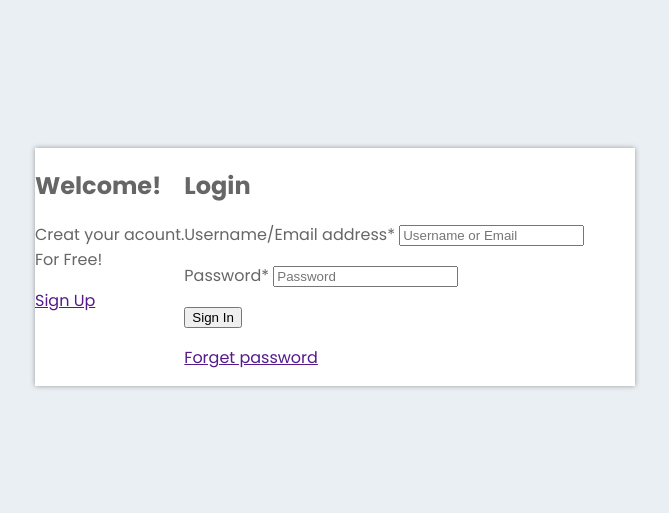
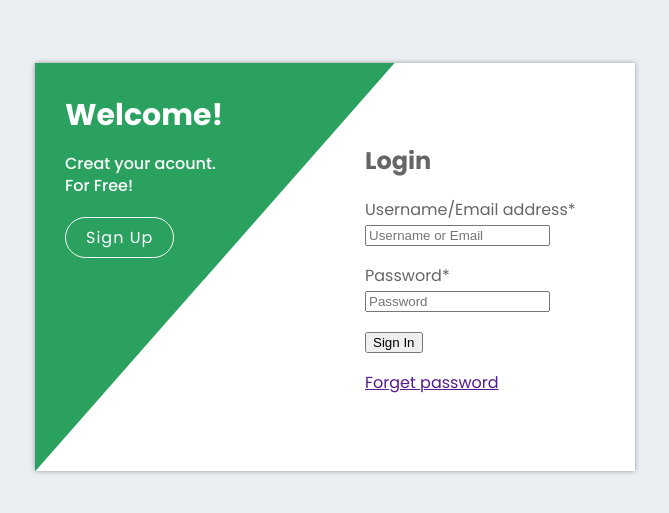
Before and after one commit to Alpha19i/login-form, a plain HTML site: page index.html in a window 1280 px wide. Shown: the part 133-646 px from the top of the page, without its empty margins (305-974 px from the left). Drawn offline with Linux system fonts and the light colour scheme.

Commit message:
css: div.login, div.login-text

```diff
--- a/style.css
+++ b/style.css
@@ -31,3 +31,53 @@ body{
     background: #ffffff;
     box-shadow: 0 0 5px #999999;
 }
+
+.login .col-left,
+.login .col-right{
+    padding: 30px;
+    display: flex;
+}
+.login .col-left{
+    width: 60%;
+    clip-path: polygon(0 0, 0% 100%, 100% 0);
+    background: #2aa15f;
+}
+.login .col-right{
+    padding: 60px 30px;
+    width: 50%;
+    margin-left: -10%;
+}
+.login .login-text{
+    position: relative;
+    width: 100%;
+    color: #ffffff;
+}
+.login .login-text h2{
+    margin: 0 0 15px 0;
+    font-size: 30px;
+    font-weight: 700;
+}
+.login .login-text p{
+    margin: 0 0 20px 0;
+    font-size: 16px;
+    font-weight: 500;
+    line-height: 22px;
+}
+.login .login-text .btn{
+    display: inline-block;
+    font-family: poppins;
+    padding: 7px 20px;
+    font-size: 16px;
+    letter-spacing: 1px;
+    text-decoration: none;
+    border-radius: 30px;
+    color: #ffffff;
+    outline: none;
+    border: 1px solid #ffffff;
+    box-shadow: inset 0 0 0 0 #ffffff;
+    trasition: .3s;
+}
+.login .login-text .btn:hover{
+    color: #2aa15f;
+    box-shadow: inset 150px 0 0 0 #ffffff;
+}
```
